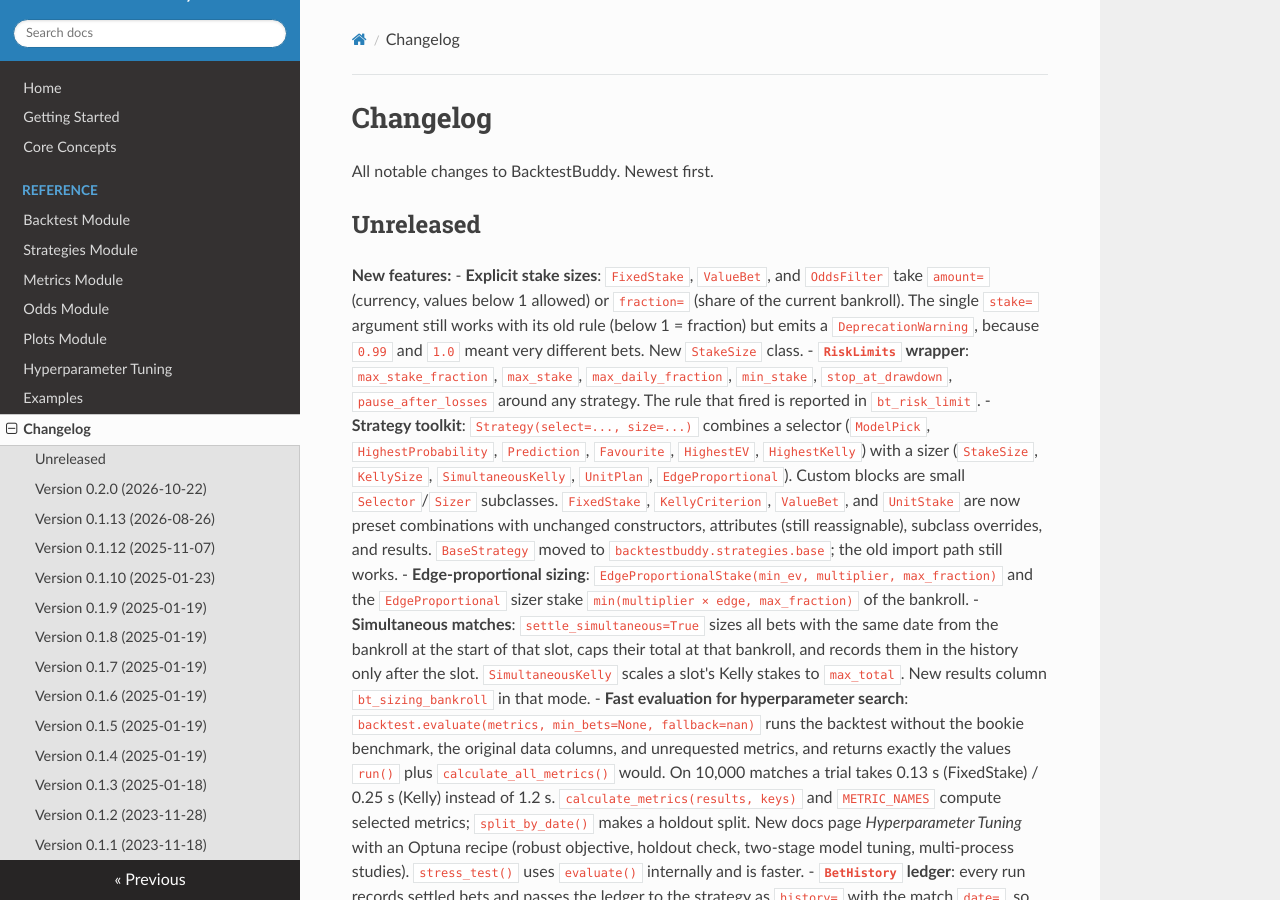
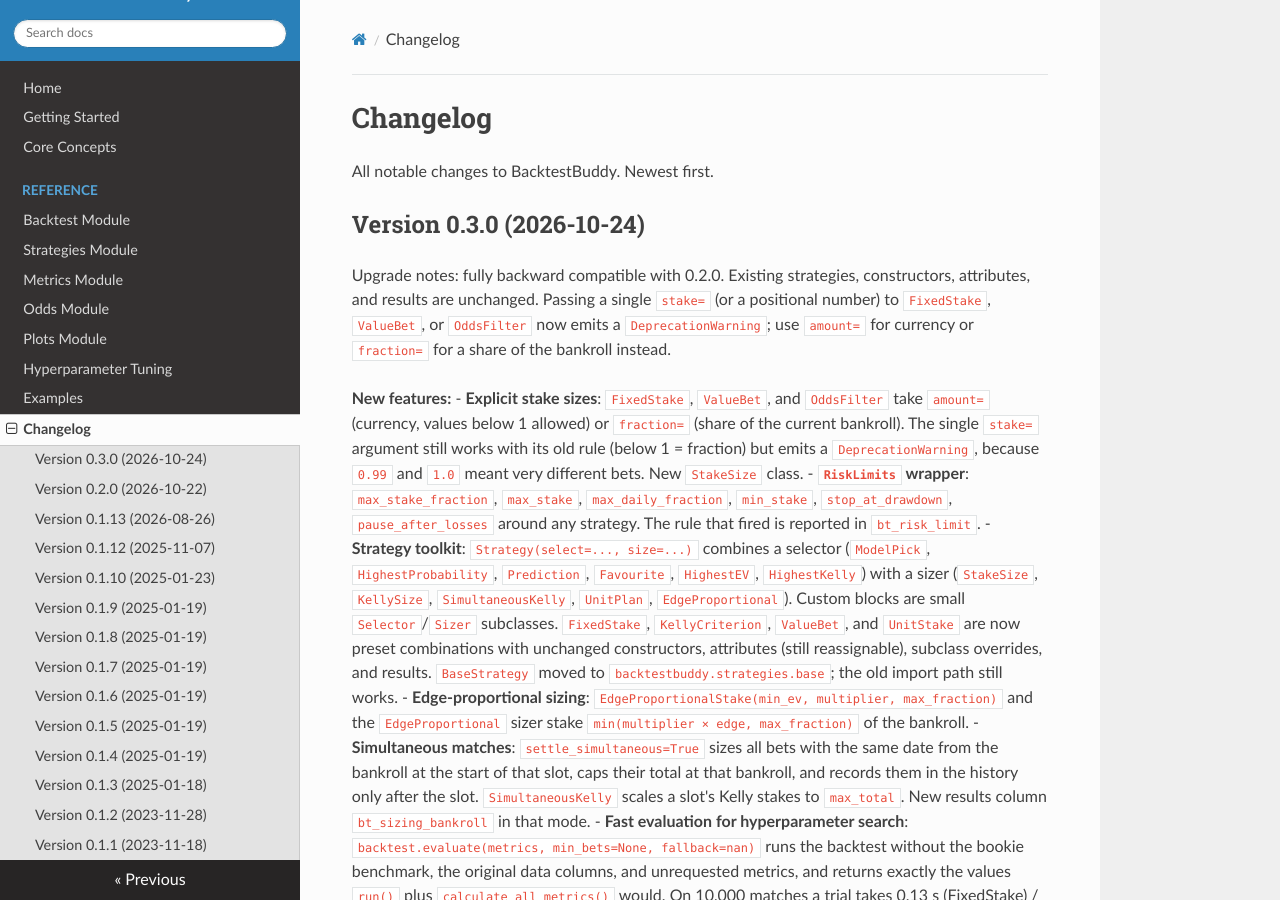
Before and after one commit to Pacman1984/backtestbuddy, an MkDocs documentation site: the page built from docs/changelog.md, in a window 1280 px wide and 900 px high. Built offline with MkDocs 1.6.1, drawn with Linux system fonts in a browser that asks for light colours; nearby versions of some CDN libraries.

Commit message:
release: 0.3.0
Bump version and date the changelog. Fully backward compatible with
0.2.0; the legacy single stake= argument now warns.

Co-Authored-By: Claude Opus 5.5 <noreply@anthropic.com>

```diff
--- a/docs/changelog.md
+++ b/docs/changelog.md
@@ -2,7 +2,9 @@
 
 All notable changes to BacktestBuddy. Newest first.
 
-## Unreleased
+## Version 0.3.0 (2026-10-24)
+
+Upgrade notes: fully backward compatible with 0.2.0. Existing strategies, constructors, attributes, and results are unchanged. Passing a single `stake=` (or a positional number) to `FixedStake`, `ValueBet`, or `OddsFilter` now emits a `DeprecationWarning`; use `amount=` for currency or `fraction=` for a share of the bankroll instead.
 
 **New features:**
 - **Explicit stake sizes**: `FixedStake`, `ValueBet`, and `OddsFilter` take `amount=` (currency, values below 1 allowed) or `fraction=` (share of the current bankroll). The single `stake=` argument still works with its old rule (below 1 = fraction) but emits a `DeprecationWarning`, because `0.99` and `1.0` meant very different bets. New `StakeSize` class.
--- a/pyproject.toml
+++ b/pyproject.toml
@@ -4,7 +4,7 @@ build-backend = "hatchling.build"
 
 [project]
 name = "backtestbuddy"
-version = "0.2.0"
+version = "0.3.0"
 description = "Sports-betting backtesting with bankroll simulation and risk metrics"
 readme = "README.md"
 requires-python = ">=3.9"
--- a/src/backtestbuddy/__init__.py
+++ b/src/backtestbuddy/__init__.py
@@ -1,4 +1,4 @@
-__version__ = "0.2.0"
+__version__ = "0.3.0"
 
 from .backtest.sport_backtest import BaseBacktest, ModelBacktest, PredictionBacktest
 from .strategies.base import BaseStrategy
```
